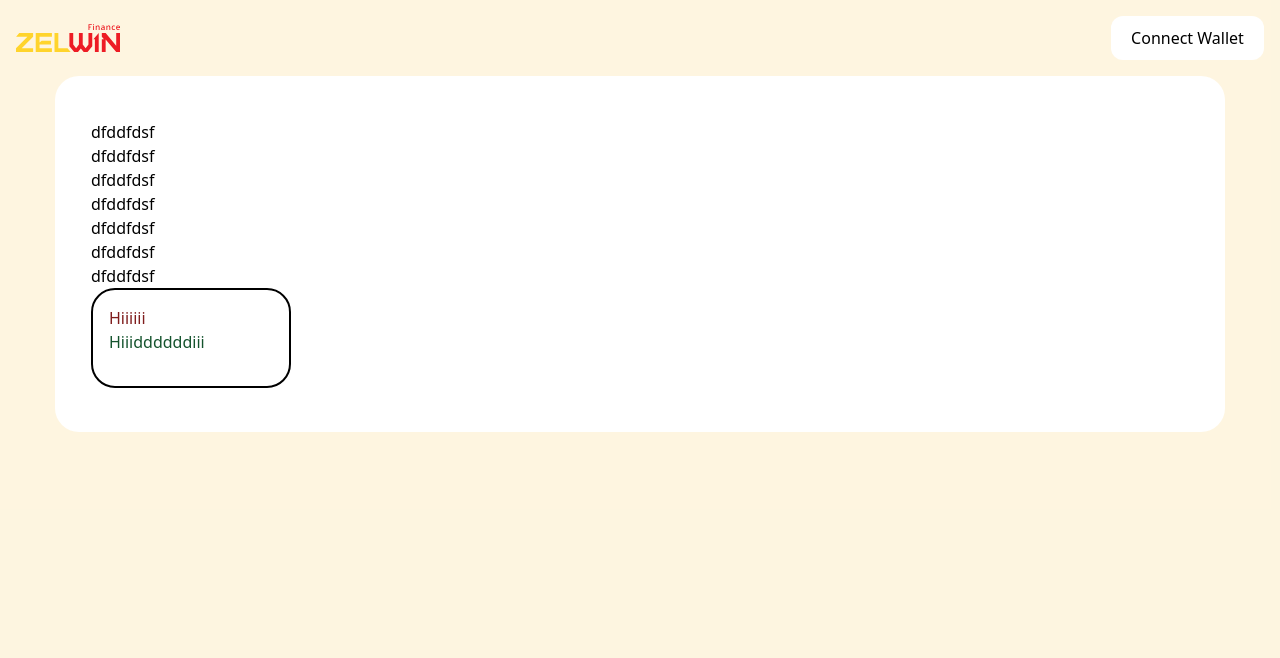
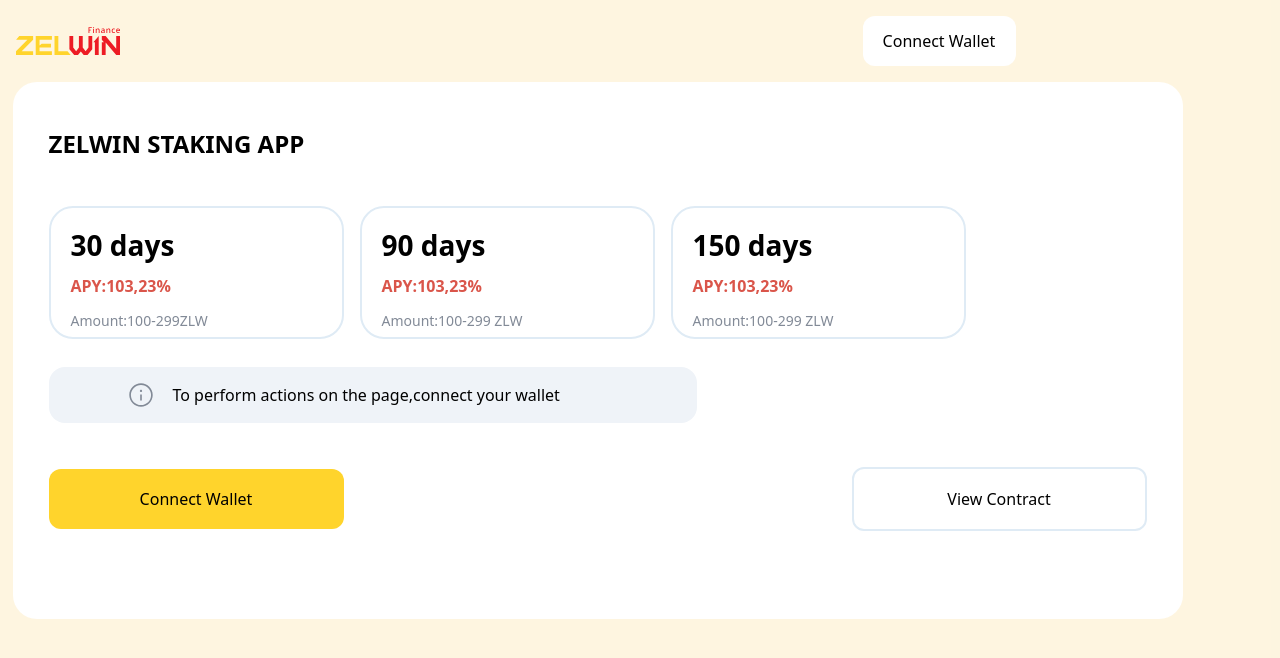
Before and after one commit to vahan3317/zelwin-app, a Nuxt app in the folder zelwin-app/: page / in a window 1280 px wide. Shown: the top 658 px of the page. Built offline with nearby package versions, Linux system fonts and the light colour scheme.

Commit message:
added button component,redesigned navbar,whitepage & added buttons

```diff
--- /dev/null
+++ b/zelwin-app/components/ConnectButton.vue
@@ -0,0 +1,14 @@
+<template>
+  <button
+    class="w-[295px] text-center ">
+    <div class="text-center "><slot name="header">  </slot></div>
+
+    <slot> </slot>
+  </button>
+</template>
+
+<script>
+export default {}
+</script>
+
+<style></style>
--- a/zelwin-app/components/Nav-bar.vue
+++ b/zelwin-app/components/Nav-bar.vue
@@ -1,12 +1,15 @@
 <template>
 
  <div>
-  <div class="flex justify-between items-center px-[16px] py-[16px]">
+  <div class="flex justify-start items-center px-[16px] py-[16px] md:justify-between md:mr-6 ">
       <div class="flex items-center justify-center">
         <img class="w-[104px] h-[28px] " src="../assets/svg/Group 3 (1).svg">
-      </div>
-       <button class="bg-white w-[153px] h-[44px] rounded-xl " @click="toggleModal = !toggleModal">Connect Wallet</button>
+
+     </div>
+       <button class="bg-white w-[153px]  rounded-xl flex justify-center pl-[15px] pt-[13px] pb-[13px] pr-[16px]  text-[16px] xl:mr-56       " @click="toggleModal = !toggleModal">Connect Wallet</button>
+
   </div>
+
  </div>
 </template>
 
--- a/zelwin-app/components/NiceButton.vue
+++ b/zelwin-app/components/NiceButton.vue
@@ -1,9 +1,9 @@
 <template>
   <button
-    class="bg-white border-2 border-black rounded-3xl min-w-[200px] min-h-[100px] flex p-4 text-white flex-col"
-  >
-    <div class="text-red-900"><slot name="header"> </slot></div>
-    <div class="text-green-900"><slot name="body"> </slot></div>
+    class="w-[295px]  border-2 border-[#DFEBF5]  rounded-[24px]   hover:bg-[#EFF3F8] ">
+    <div class="font-bold text-[28px] w-[212px] text-left pt-[16px] pl-[20px]  "><slot name="header"> </slot></div>
+    <div class="text-[#DA554A] mt-[8px] text-[16px] font-semibold text-left pl-[20px]    "><slot name="body1"> </slot></div>
+    <div class="text-[14px] mt-[12px] mb-[12px]  text-[#828A97] text-left pb-[16px] pl-[20px] "><slot name="body2"> </slot></div>
     <slot> </slot>
   </button>
 </template>
--- a/zelwin-app/components/WhiteCard.vue
+++ b/zelwin-app/components/WhiteCard.vue
@@ -1,19 +1,116 @@
 <template>
-<div class="w-[343px] bg-white rounded-[24px] mx-auto md:w-[722px]  lg:w-[974px] xl:w-[1170px] 2xl:w-[1270px] px-[24px] py-[28px] md:px-[36px] md:py-[44px]" >
- <div> dfddfdsf</div>
- <div> dfddfdsf</div>
+<div class="w-[343px]  bg-white rounded-[24px] ml-[12.5px]  md:w-[722px]  lg:w-[974px] xl:w-[1170px] 2xl:w-[1270px] px-[24px] py-[28px] md:px-[36px] md:py-[44px]" >
+ <div class="text-[24px] flex font-bold "> ZELWIN STAKING APP </div>
 
- <div> dfddfdsf</div>
 
- <div> dfddfdsf</div>
+<div class=" md:flex  ">
+ <NiceButton class="md:h-[133px] md:mt-[44px]" >
+      <template #header>
+           <div class="text-left ">
+               30 days
 
- <div> dfddfdsf</div>
+           </div>
+       </template>
+       <template #body1>
+           <div  >
 
- <div> dfddfdsf</div>
+              APY:103,23%
 
- <div> dfddfdsf</div>
+           </div>
+       </template>
+        <template #body2>
+           <div >
 
- <NiceButton> <template #header> <div>Hiiiiii</div> </template> <template #body> <div >Hiiiddddddiii</div> </template> </NiceButton>
+               Amount:100-299ZLW
+
+           </div>
+       </template>
+
+ </NiceButton>
+
+ <NiceButton class="mt-[15px] md:h-[133px] md:mt-[44px] md:ml-[16px]" >
+      <template #header>
+           <div >
+              90 days
+
+           </div>
+       </template>
+       <template #body1>
+           <div  >
+
+              APY:103,23%
+
+           </div>
+       </template>
+        <template #body2>
+           <div >
+
+              Amount:100-299 ZLW
+
+           </div>
+       </template>
+
+ </NiceButton>
+
+ <NiceButton class="mt-[16px] md:h-[133px] md:mt-[44px] md:ml-[16px] " >
+      <template #header>
+           <div >
+              150 days
+
+           </div>
+       </template>
+       <template #body1>
+           <div  >
+
+              APY:103,23%
+
+           </div>
+       </template>
+        <template #body2>
+           <div  >
+            Amount:100-299 ZLW
+
+           </div>
+       </template>
+
+ </NiceButton>
+
+
+</div>
+<div class="flex w-[295px] bg-[#EFF3F8] rounded-[16px] mt-[28px] text-center md:w-[648px]  ">
+
+     <img src="../assets/svg/Informatıon.svg" alt="" class="w-[24px] h-[24px] mt-[16px] ml-[16.27px] md:ml-20 " >
+     <p class="pt-[16px] pb-[16px] mr-[22px] md:pl-[20px] ">To perform actions on the page,connect your wallet</p>
+
+     </div>
+
+
+
+     <div class="md:flex md:justify-between ">
+<ConnectButton >
+      <template #header>
+           <div class="bg-[#FFD42C] pt-[18px] pl-[86.5px] pb-[18px] pr-[86.5px] rounded-[12px] mt-[32px] md:mb-[32px]  ">
+              Connect Wallet
+
+           </div>
+       </template>
+
+
+
+</ConnectButton>
+<ConnectButton >
+      <template #header>
+           <div class=" border-2 border-[#DFEBF5] pt-[18px] pl-[86.5px] pb-[18px] pr-[86.5px] rounded-[12px] mt-[20px] mb-[68px] md:mt-[44px] md:mb-[44px] md:justify-end ">
+              View Contract
+
+           </div>
+       </template>
+
+
+
+</ConnectButton>
+
+</div>
 
 
 </div>
@@ -21,9 +118,11 @@
 
 <script>
 import NiceButton from "./NiceButton.vue"
+import ConnectButton from "./ConnectButton.vue"
 export default {
     components : {
-        NiceButton,
-    }
+    NiceButton,
+    ConnectButton
+}
 }
 </script>
--- a/zelwin-app/pages/index.vue
+++ b/zelwin-app/pages/index.vue
@@ -1,5 +1,5 @@
 <template>
-<div class="bg-[rgba(243,186,47,0.15)] min-h-screen">
+<div class="bg-[rgba(243,186,47,0.15)] w-full min-h-screen">
 <NavBar />
   <!-- <Tutorial /> -->
   <WhiteCard/>
```
Also changed, not shown: zelwin-app/assets/svg/Informatıon.svg (added).
